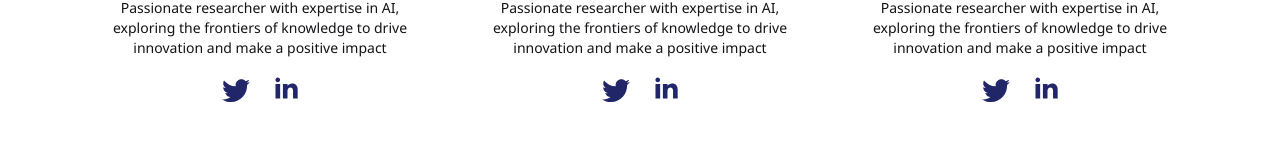
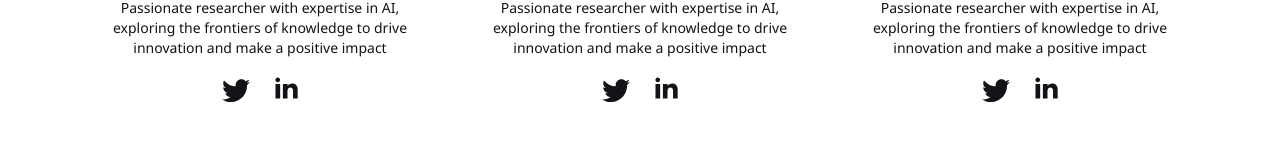
Before and after one commit to publed/publed-landing, a React (Create React App) app: page /about in a window 1280 px wide. Shown: the part 3814-3978 px from the top of the page. Built offline with nearby package versions, Linux system fonts and the light colour scheme.

Commit message:
Update About.tsx

```diff
--- a/src/pages/About.tsx
+++ b/src/pages/About.tsx
@@ -20,7 +20,7 @@ const About = () => {
         id="about"
         className="font-notosans w-full bg-blue-7 px-about py-40 sm:py-45 md:py-60"
       >
-        <div className="max-w-[1280px] grid grid-cols-1 md:grid-cols-2">
+        <div className="mx-auto max-w-[1280px] grid grid-cols-1 md:grid-cols-2">
           <h1 className="text-header whitespace-nowrap text-typo-white mb-6">
             Our Vision
           </h1>
@@ -38,7 +38,7 @@ const About = () => {
       </section>
 
       <section className="w-full bg-white p-about text-typo-dark-grey">
-        <div className="max-w-[1280px] grid grid-cols-1 md:grid-cols-2">
+        <div className="mx-auto max-w-[1280px] grid grid-cols-1 md:grid-cols-2">
           <h1 className="text-header whitespace-nowrap mb-6">Why Join Us</h1>
           <div className="flex flex-col gap-10 md:max-w-2xl">
             {joinUsData.map((join) => (
@@ -198,11 +198,11 @@ const TeamCard = (props: any) => {
         {description}
       </p>
       <div className="flex gap-5 justify-center">
-        <a href={twitter}>
-          <TwitterLogo fill="#202668" />
+        <a target="_blank" href={twitter}>
+          <TwitterLogo fill="#131317" />
         </a>
-        <a href={linkedin}>
-          <LinkedinLogo fill="#202668" />
+        <a target="_blank" href={linkedin}>
+          <LinkedinLogo fill="#131317" />
         </a>
       </div>
     </div>
```
